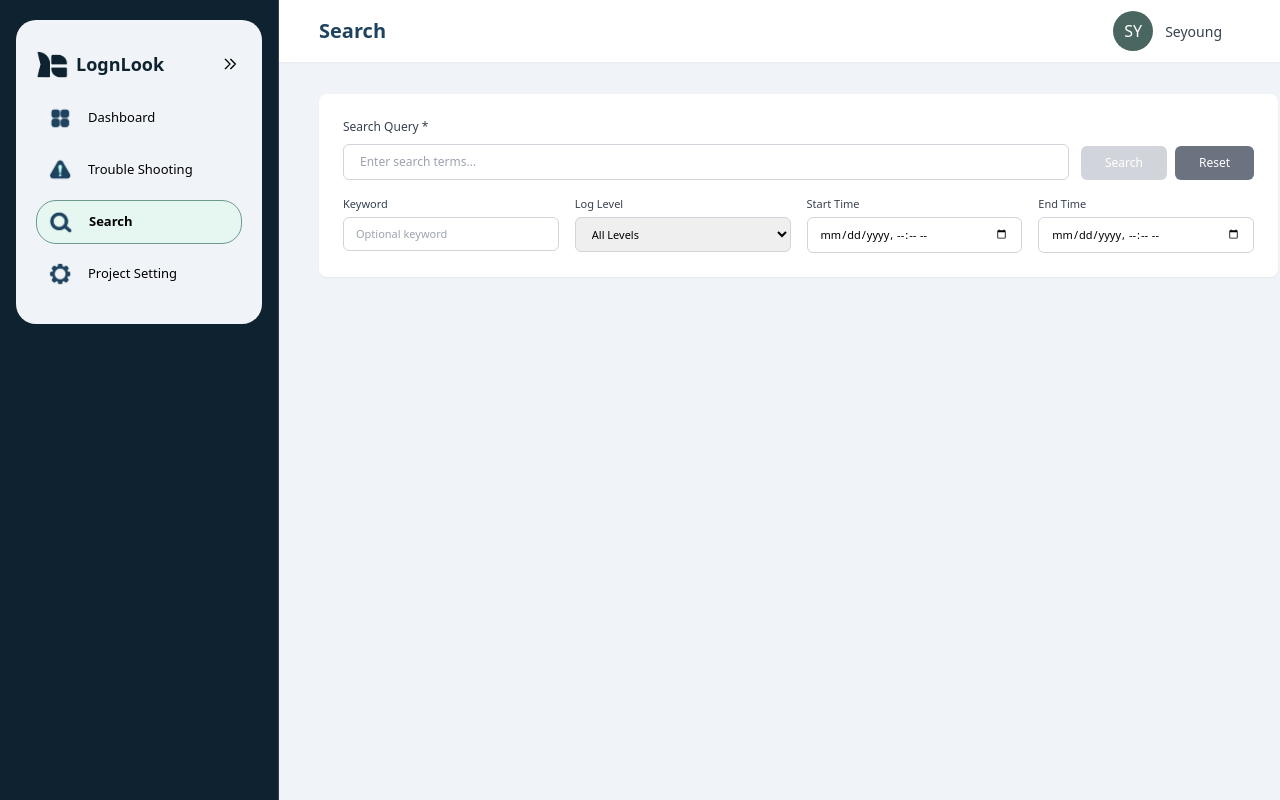
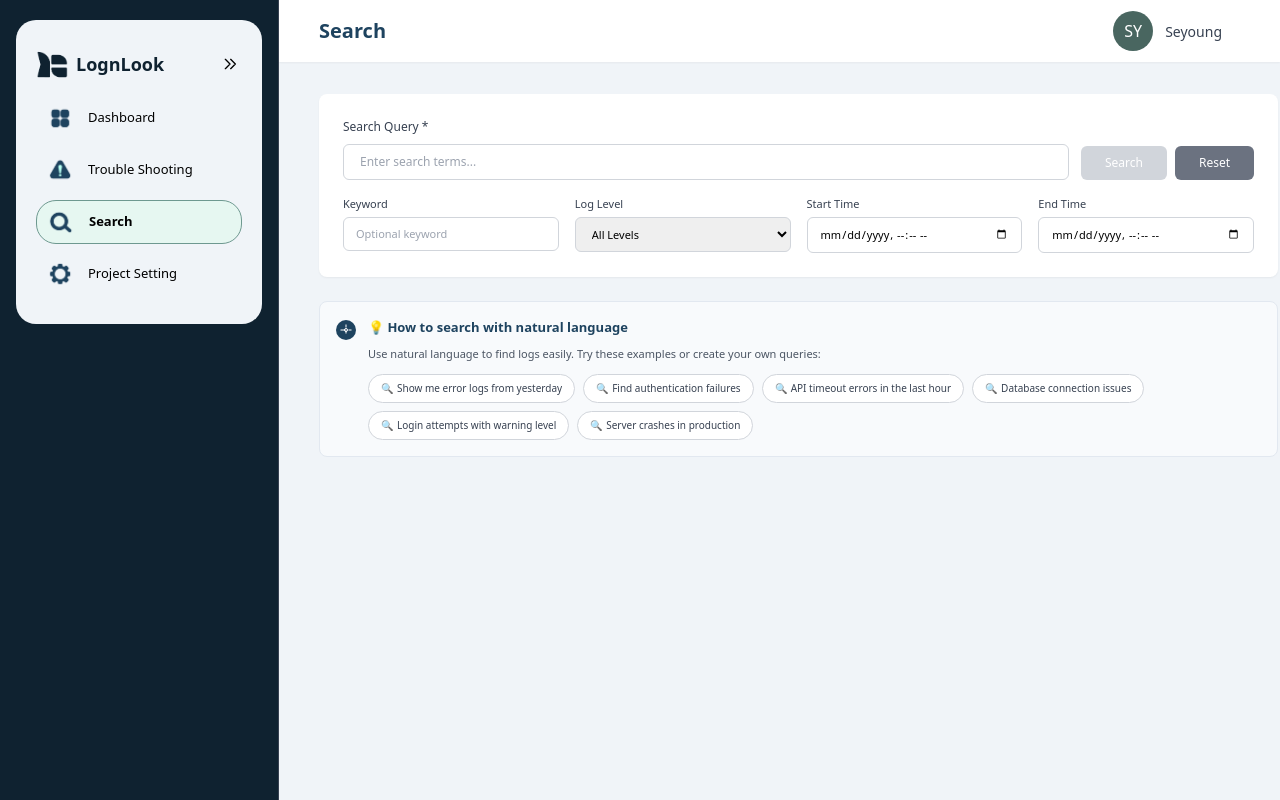
Before and after one commit to LognLook/LognLook, a React (Vite) app in the folder front/: page /search in a window 1280 px wide. Built offline with nearby package versions, Linux system fonts and the light colour scheme.

Commit message:
feat[fe]: Add Search Guideline

```diff
--- a/front/src/features/logs/pages/SearchPage.tsx
+++ b/front/src/features/logs/pages/SearchPage.tsx
@@ -421,6 +421,48 @@ const SearchPage: React.FC<SearchPageProps> = ({ isSidebarOpen }) => {
         )}
       </div>
 
+      {/* 자연어 검색 가이드라인 */}
+      <div className="bg-[#F8FAFC] border border-[#E2E8F0] rounded-lg p-4">
+        <div className="flex items-start gap-3">
+          <div className="w-5 h-5 bg-[#1E435F] rounded-full flex items-center justify-center flex-shrink-0 mt-0.5">
+            <svg width="12" height="12" viewBox="0 0 24 24" fill="none" stroke="white" strokeWidth="2">
+              <circle cx="12" cy="12" r="3"/>
+              <path d="M12 1v6m0 6v6m11-7h-6m-6 0H1"/>
+            </svg>
+          </div>
+          <div className="flex-1">
+            <h3 className="text-[clamp(13px,0.9vw,15px)] font-semibold text-[#1E435F] mb-2">
+              💡 How to search with natural language
+            </h3>
+            <p className="text-[clamp(11px,0.8vw,13px)] text-gray-600 mb-3">
+              Use natural language to find logs easily. Try these examples or create your own queries:
+            </p>
+            <div className="flex flex-wrap gap-2">
+              {[
+                "Show me error logs from yesterday",
+                "Find authentication failures",
+                "API timeout errors in the last hour",
+                "Database connection issues",
+                "Login attempts with warning level",
+                "Server crashes in production"
+              ].map((example, index) => (
+                <button
+                  key={index}
+                  onClick={() => {
+                    setSearchQuery(example);
+                    performSearch(example);
+                  }}
+                  className="inline-flex items-center px-3 py-1.5 bg-white border border-[#D1D5DB] rounded-full text-[clamp(10px,0.75vw,12px)] text-gray-700 hover:bg-[#F3F4F6] hover:border-[#9CA3AF] transition-colors cursor-pointer"
+                >
+                  <span className="mr-1">🔍</span>
+                  {example}
+                </button>
+              ))}
+            </div>
+          </div>
+        </div>
+      </div>
+
       {/* 검색 결과 */}
       <div className="bg-white rounded-lg shadow-sm">
         {/* 결과 헤더 */}
```
